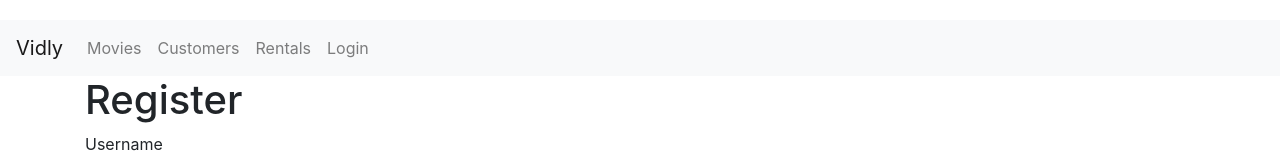
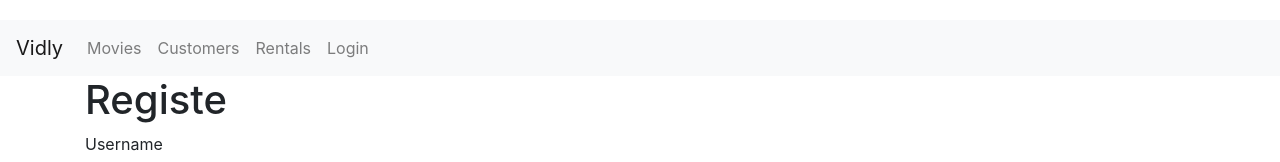
Before and after one commit to talentamaulana10/vidly-routing, a React (Create React App) app: page /register in a window 1280 px wide. Shown: the top 162 px of the page. Built offline with nearby package versions, Linux system fonts and the light colour scheme.

Commit message:
code review

```diff
--- a/src/components/registerForm.jsx
+++ b/src/components/registerForm.jsx
@@ -27,7 +27,7 @@ class RegisterForm extends Form {
   render() {
     return (
       <div>
-        <h1>Register</h1>
+        <h1>Registe</h1>
         <form onSubmit={this.handleSubmit}>
           {this.renderInput("username", "Username")}
           {this.renderInput("password", "Password", "password")}
```
